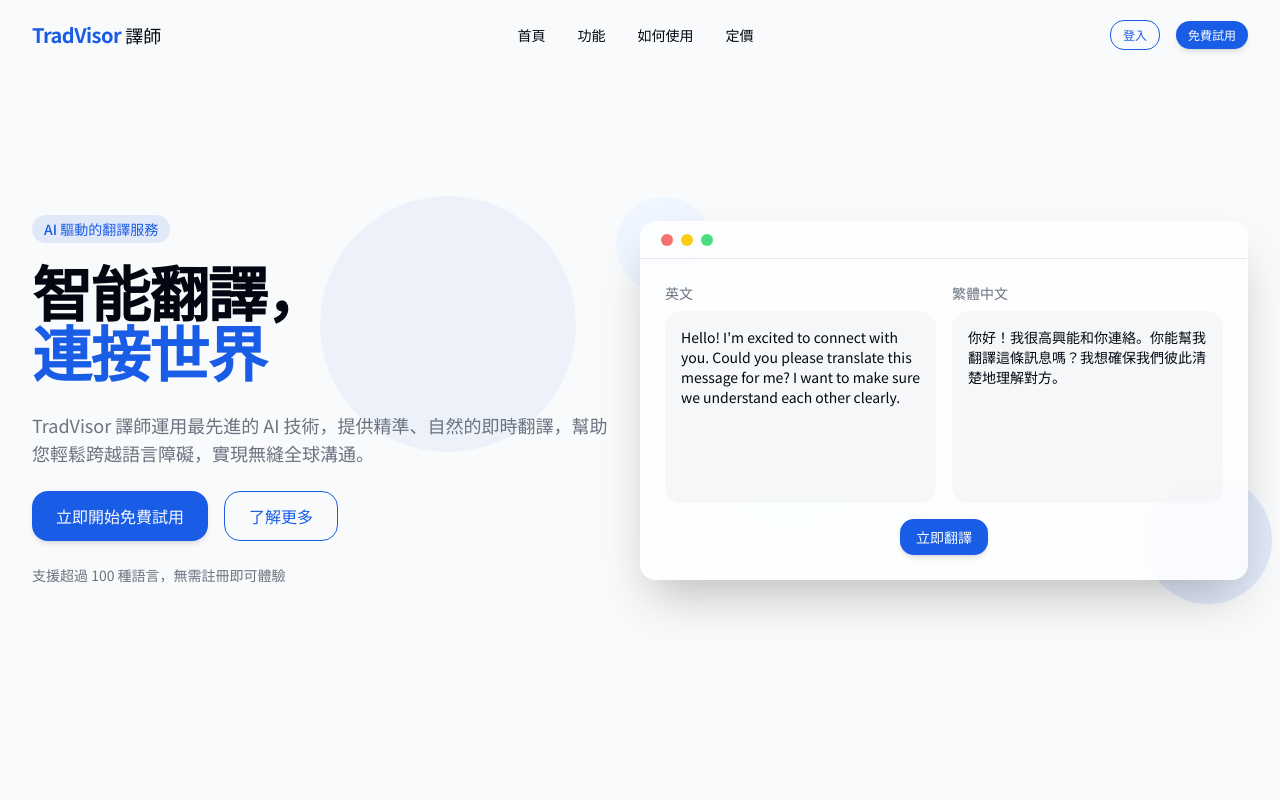
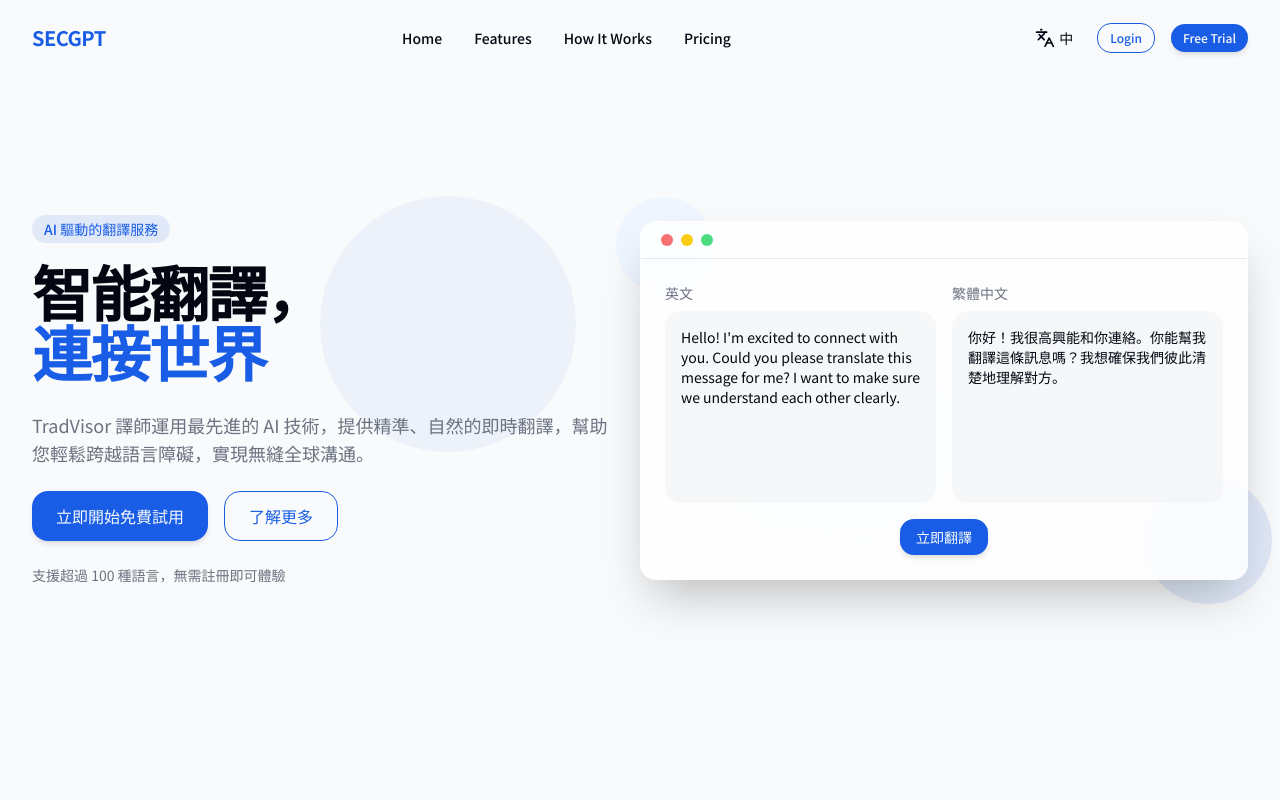
Before and after one commit to MarkLo127/tradvisor-translator, a React (Vite) app: page / in a window 1280 px wide. Shown: the top 800 px of the page. Built offline with nearby package versions, Linux system fonts and the light colour scheme.

Commit message:
Refactor: Implement SECGPT website
Implement the SECGPT website with the ability to fetch and interpret SEC documents using ChatGPT, and add English/Chinese language support.

```diff
--- a/index.html
+++ b/index.html
@@ -1,19 +1,20 @@
+
 <!DOCTYPE html>
 <html lang="en">
   <head>
     <meta charset="UTF-8" />
     <meta name="viewport" content="width=device-width, initial-scale=1.0" />
-    <title>tradvisor-translator</title>
-    <meta name="description" content="Lovable Generated Project" />
-    <meta name="author" content="Lovable" />
+    <title>SECGPT - AI-Powered SEC Document Analysis</title>
+    <meta name="description" content="SECGPT helps investors quickly understand SEC filings with AI-generated reports" />
+    <meta name="author" content="SECGPT" />
 
-    <meta property="og:title" content="Lovable Generated Project" />
-    <meta property="og:description" content="Lovable Generated Project" />
+    <meta property="og:title" content="SECGPT - AI-Powered SEC Document Analysis" />
+    <meta property="og:description" content="SECGPT helps investors quickly understand SEC filings with AI-generated reports" />
     <meta property="og:type" content="website" />
     <meta property="og:image" content="https://lovable.dev/opengraph-image-p98pqg.png" />
 
     <meta name="twitter:card" content="summary_large_image" />
-    <meta name="twitter:site" content="@lovable_dev" />
+    <meta name="twitter:site" content="@secgpt" />
     <meta name="twitter:image" content="https://lovable.dev/opengraph-image-p98pqg.png" />
   </head>
 
--- a/src/App.tsx
+++ b/src/App.tsx
@@ -1,8 +1,10 @@
+
 import { Toaster } from "@/components/ui/toaster";
 import { Toaster as Sonner } from "@/components/ui/sonner";
 import { TooltipProvider } from "@/components/ui/tooltip";
 import { QueryClient, QueryClientProvider } from "@tanstack/react-query";
 import { BrowserRouter, Routes, Route } from "react-router-dom";
+import { LanguageProvider } from "./contexts/LanguageContext";
 import Index from "./pages/Index";
 import NotFound from "./pages/NotFound";
 
@@ -10,6 +12,7 @@ const queryClient = new QueryClient();
 
 const App = () => (
   <QueryClientProvider client={queryClient}>
+    <LanguageProvider>
       <TooltipProvider>
         <Toaster />
         <Sonner />
@@ -21,6 +24,7 @@ const App = () => (
           </Routes>
         </BrowserRouter>
       </TooltipProvider>
+    </LanguageProvider>
   </QueryClientProvider>
 );
 
--- a/src/components/layout/Footer.tsx
+++ b/src/components/layout/Footer.tsx
@@ -1,11 +1,13 @@
 
 import { Link } from 'react-router-dom';
 import { Facebook, Twitter, Instagram, Youtube, Mail } from 'lucide-react';
+import { useLanguage } from '@/contexts/LanguageContext';
 
 const Footer = () => {
+  const { t, language } = useLanguage();
   const year = new Date().getFullYear();
 
-  const footerSections = [
+  const footerSections = language === 'zh' ? [
     {
       title: '公司',
       links: [
@@ -19,11 +21,11 @@ const Footer = () => {
     {
       title: '功能',
       links: [
-        { label: 'AI 翻譯', href: '/features/ai-translation' },
-        { label: '多語言支援', href: '/features/languages' },
-        { label: '即時對話', href: '/features/real-time' },
-        { label: '語音翻譯', href: '/features/voice' },
-        { label: '文件翻譯', href: '/features/documents' },
+        { label: '文件分析', href: '/features/document-analysis' },
+        { label: 'SEC 文件爬取', href: '/features/sec-crawling' },
+        { label: 'AI 報告生成', href: '/features/ai-reports' },
+        { label: '投資洞見', href: '/features/investment-insights' },
+        { label: '公司財務分析', href: '/features/financial-analysis' },
       ],
     },
     {
@@ -34,6 +36,37 @@ const Footer = () => {
         { label: '常見問題', href: '/faq' },
         { label: '支援中心', href: '/support' },
         { label: '開發者 API', href: '/developers' },
+      ],
+    },
+  ] : [
+    {
+      title: 'Company',
+      links: [
+        { label: 'About Us', href: '/about' },
+        { label: 'Contact', href: '/contact' },
+        { label: 'Careers', href: '/careers' },
+        { label: 'Privacy Policy', href: '/privacy' },
+        { label: 'Terms of Service', href: '/terms' },
+      ],
+    },
+    {
+      title: 'Features',
+      links: [
+        { label: 'Document Analysis', href: '/features/document-analysis' },
+        { label: 'SEC Filing Crawler', href: '/features/sec-crawling' },
+        { label: 'AI Report Generation', href: '/features/ai-reports' },
+        { label: 'Investment Insights', href: '/features/investment-insights' },
+        { label: 'Company Financials', href: '/features/financial-analysis' },
+      ],
+    },
+    {
+      title: 'Resources',
+      links: [
+        { label: 'Blog', href: '/blog' },
+        { label: 'Guides', href: '/guides' },
+        { label: 'FAQ', href: '/faq' },
+        { label: 'Support', href: '/support' },
+        { label: 'Developer API', href: '/developers' },
       ],
     },
   ];
@@ -53,11 +86,12 @@ const Footer = () => {
           {/* Logo and Description */}
           <div className="lg:col-span-2 space-y-4">
             <Link to="/" className="flex items-center">
-              <span className="text-xl font-bold tracking-tight text-primary">TradVisor</span>
-              <span className="font-medium text-lg ml-1">譯師</span>
+              <span className="text-xl font-bold tracking-tight text-primary">{t('site.name')}</span>
             </Link>
             <p className="text-muted-foreground text-sm max-w-sm">
-              TradVisor 譯師結合了先進的 AI 技術，提供高精準度的即時翻譯服務，幫助您輕鬆跨越語言障礙，連接全球。
+              {language === 'zh'
+                ? 'SECGPT 結合了先進的 AI 技術，分析 SEC 文件並生成簡易報告，幫助投資者快速理解重點，不必閱讀冗長複雜的文件。'
+                : 'SECGPT combines advanced AI technology to analyze SEC documents and generate simplified reports, helping investors quickly understand key points without reading lengthy complex documents.'}
             </p>
             <div className="flex space-x-4">
               {socialLinks.map((link) => (
@@ -87,17 +121,17 @@ const Footer = () => {
 
         <div className="border-t border-border mt-12 pt-8 flex flex-col md:flex-row justify-between items-center">
           <p className="text-xs text-muted-foreground">
-            © {year} TradVisor 譯師. 保留所有權利.
+            © {year} {t('site.name')}. {language === 'zh' ? '保留所有權利' : 'All rights reserved'}.
           </p>
           <div className="flex space-x-4 mt-4 md:mt-0">
             <a href="/privacy" className="text-xs text-muted-foreground hover:text-primary transition-colors">
-              隱私政策
+              {language === 'zh' ? '隱私政策' : 'Privacy Policy'}
             </a>
             <a href="/terms" className="text-xs text-muted-foreground hover:text-primary transition-colors">
-              服務條款
+              {language === 'zh' ? '服務條款' : 'Terms of Service'}
             </a>
             <a href="/cookies" className="text-xs text-muted-foreground hover:text-primary transition-colors">
-              Cookie 政策
+              {language === 'zh' ? 'Cookie 政策' : 'Cookie Policy'}
             </a>
           </div>
         </div>
--- a/src/components/layout/Navbar.tsx
+++ b/src/components/layout/Navbar.tsx
@@ -3,8 +3,11 @@ import { useState, useEffect } from 'react';
 import { Link } from 'react-router-dom';
 import { Menu, X } from 'lucide-react';
 import AnimatedButton from '../ui/AnimatedButton';
+import LanguageToggle from '../ui/LanguageToggle';
+import { useLanguage } from '@/contexts/LanguageContext';
 
 const Navbar = () => {
+  const { t } = useLanguage();
   const [isMenuOpen, setIsMenuOpen] = useState(false);
   const [isScrolled, setIsScrolled] = useState(false);
 
@@ -24,10 +27,10 @@ const Navbar = () => {
   const toggleMenu = () => setIsMenuOpen(!isMenuOpen);
 
   const navItems = [
-    { label: '首頁', href: '#' },
-    { label: '功能', href: '#features' },
-    { label: '如何使用', href: '#how-it-works' },
-    { label: '定價', href: '#pricing' },
+    { label: t('nav.home'), href: '#' },
+    { label: t('nav.features'), href: '#features' },
+    { label: t('nav.howItWorks'), href: '#how-it-works' },
+    { label: t('nav.pricing'), href: '#pricing' },
   ];
 
   return (
@@ -40,8 +43,7 @@ const Navbar = () => {
         <div className="flex items-center justify-between">
           {/* Logo */}
           <Link to="/" className="flex items-center">
-            <span className="text-xl font-bold tracking-tight text-primary">TradVisor</span>
-            <span className="font-medium text-lg ml-1">譯師</span>
+            <span className="text-xl font-bold tracking-tight text-primary">{t('site.name')}</span>
           </Link>
 
           {/* Desktop Navigation */}
@@ -59,11 +61,12 @@ const Navbar = () => {
 
           {/* CTA Buttons */}
           <div className="hidden md:flex items-center space-x-4">
+            <LanguageToggle />
             <AnimatedButton variant="outline" size="sm">
-              登入
+              {t('nav.login')}
             </AnimatedButton>
             <AnimatedButton size="sm">
-              免費試用
+              {t('nav.freeTrial')}
             </AnimatedButton>
           </div>
 
@@ -93,12 +96,15 @@ const Navbar = () => {
                 {item.label}
               </a>
             ))}
-            <div className="pt-4 flex flex-col space-y-3">
+            <div className="flex items-center mb-4">
+              <LanguageToggle />
+            </div>
+            <div className="pt-2 flex flex-col space-y-3">
               <AnimatedButton variant="outline" fullWidth>
-                登入
+                {t('nav.login')}
               </AnimatedButton>
               <AnimatedButton fullWidth>
-                免費試用
+                {t('nav.freeTrial')}
               </AnimatedButton>
             </div>
           </div>
--- /dev/null
+++ b/src/components/ui/LanguageToggle.tsx
@@ -0,0 +1,25 @@
+
+import React from 'react';
+import { useLanguage } from '@/contexts/LanguageContext';
+import { Languages } from 'lucide-react';
+
+const LanguageToggle: React.FC = () => {
+  const { language, setLanguage } = useLanguage();
+
+  const toggleLanguage = () => {
+    setLanguage(language === 'zh' ? 'en' : 'zh');
+  };
+
+  return (
+    <button
+      onClick={toggleLanguage}
+      className="flex items-center justify-center p-2 rounded-full hover:bg-secondary transition-colors"
+      aria-label={language === 'zh' ? 'Switch to English' : '切換至中文'}
+    >
+      <Languages size={20} className="mr-1" />
+      <span className="text-sm font-medium">{language === 'zh' ? 'EN' : '中'}</span>
+    </button>
+  );
+};
+
+export default LanguageToggle;
--- /dev/null
+++ b/src/contexts/LanguageContext.tsx
@@ -0,0 +1,142 @@
+
+import React, { createContext, useContext, useState, useEffect } from 'react';
+
+type Language = 'zh' | 'en';
+
+type LanguageContextType = {
+  language: Language;
+  setLanguage: (lang: Language) => void;
+  t: (key: string) => string;
+};
+
+const translations: Record<string, Record<Language, string>> = {
+  // Site branding
+  'site.name': {
+    en: 'SECGPT',
+    zh: 'SECGPT',
+  },
+  'site.slogan': {
+    en: 'AI-Powered SEC Document Analysis',
+    zh: 'AI 驅動的 SEC 文件分析',
+  },
+
+  // Navigation
+  'nav.home': {
+    en: 'Home',
+    zh: '首頁',
+  },
+  'nav.features': {
+    en: 'Features',
+    zh: '功能',
+  },
+  'nav.howItWorks': {
+    en: 'How It Works',
+    zh: '如何使用',
+  },
+  'nav.pricing': {
+    en: 'Pricing',
+    zh: '定價',
+  },
+  'nav.login': {
+    en: 'Login',
+    zh: '登入',
+  },
+  'nav.freeTrial': {
+    en: 'Free Trial',
+    zh: '免費試用',
+  },
+
+  // Hero section
+  'hero.title': {
+    en: 'Simplify SEC Filings with AI',
+    zh: '以 AI 簡化 SEC 文件',
+  },
+  'hero.subtitle': {
+    en: 'Extract insights from SEC documents instantly with our AI-powered analysis',
+    zh: '運用我們的 AI 技術，即時從 SEC 文件中獲取洞見',
+  },
+  'hero.cta': {
+    en: 'Start Analyzing',
+    zh: '開始分析',
+  },
+  'hero.secondary': {
+    en: 'Learn More',
+    zh: '了解更多',
+  },
+
+  // Features section
+  'features.title': {
+    en: 'Powerful Features',
+    zh: '強大功能',
+  },
+  'features.subtitle': {
+    en: 'Our AI-powered tools help you understand complex SEC filings',
+    zh: '我們的 AI 工具幫助您理解複雜的 SEC 文件',
+  },
+
+  // How it works
+  'howItWorks.title': {
+    en: 'How It Works',
+    zh: '如何使用',
+  },
+  'howItWorks.subtitle': {
+    en: 'Simple steps to get insights from SEC documents',
+    zh: '簡單步驟，從 SEC 文件獲取洞見',
+  },
+
+  // Call to action
+  'cta.title': {
+    en: 'Ready to simplify your investment research?',
+    zh: '準備簡化您的投資研究？',
+  },
+  'cta.subtitle': {
+    en: 'Start analyzing SEC documents with AI today',
+    zh: '今天就開始使用 AI 分析 SEC 文件',
+  },
+  'cta.button': {
+    en: 'Get Started',
+    zh: '立即開始',
+  },
+};
+
+const LanguageContext = createContext<LanguageContextType | undefined>(undefined);
+
+export const LanguageProvider: React.FC<{ children: React.ReactNode }> = ({ children }) => {
+  // Default to browser language or Chinese
+  const getBrowserLanguage = (): Language => {
+    const browserLang = navigator.language.substring(0, 2);
+    return browserLang === 'en' ? 'en' : 'zh';
+  };
+
+  const [language, setLanguageState] = useState<Language>(() => {
+    const savedLanguage = localStorage.getItem('language') as Language;
+    return savedLanguage || getBrowserLanguage();
+  });
+
+  const setLanguage = (lang: Language) => {
+    setLanguageState(lang);
+    localStorage.setItem('language', lang);
+  };
+
+  const t = (key: string): string => {
+    return translations[key]?.[language] || key;
+  };
+
+  useEffect(() => {
+    document.documentElement.lang = language;
+  }, [language]);
+
+  return (
+    <LanguageContext.Provider value={{ language, setLanguage, t }}>
+      {children}
+    </LanguageContext.Provider>
+  );
+};
+
+export const useLanguage = (): LanguageContextType => {
+  const context = useContext(LanguageContext);
+  if (context === undefined) {
+    throw new Error('useLanguage must be used within a LanguageProvider');
+  }
+  return context;
+};
```
Lines whose indentation alone changed are shown as unchanged.
